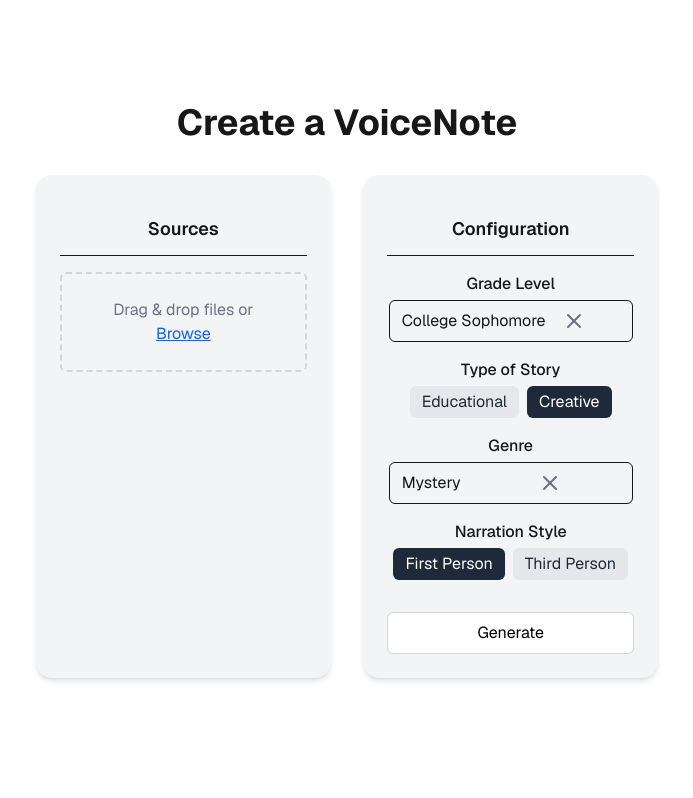
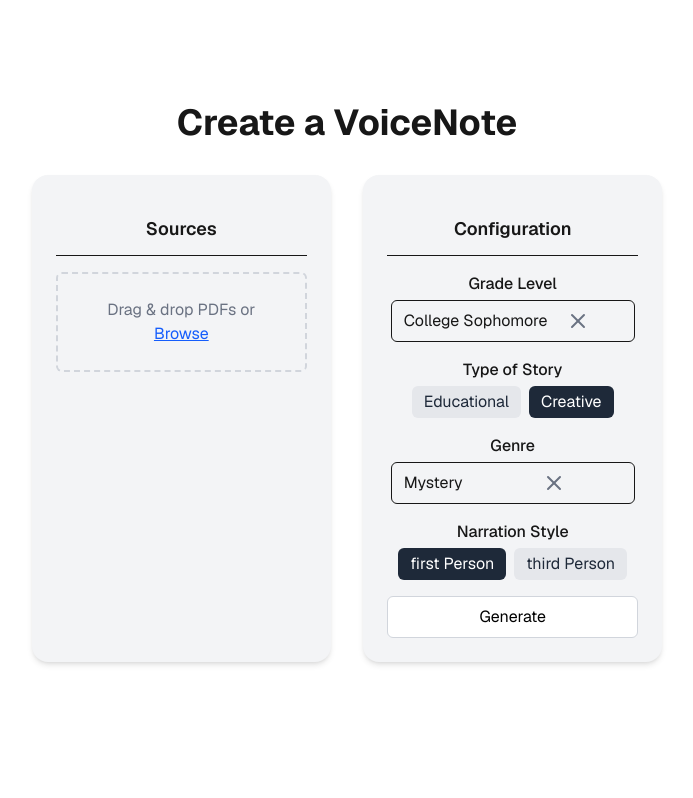
Before and after one commit to laurensgalarza/VoiceNotes, a Next.js app in the folder voicenotes/: page / in a window 1280 px wide. Shown: the part 1569-2367 px from the top of the page, without its empty margins (293-986 px from the left). Built offline with nearby package versions, Linux system fonts and the light colour scheme.

Commit message:
Updated create.js

```diff
--- a/voicenotes/src/app/frontend/create.js
+++ b/voicenotes/src/app/frontend/create.js
@@ -5,23 +5,47 @@ import { X } from 'lucide-react';
 import SourceFile from "./components/SourceFile";
 
 export default function Create({ setStory, setLoadingScreen }) {
-    const [topic, setTopic] = useState("")
-    const [files, setFiles] = useState([])
+    const [topic, setTopic] = useState("");
+    const [files, setFiles] = useState([]); // raw File objects
+    const [parsedFiles, setParsedFiles] = useState([]); // parsed text previews
     const [config, setConfig] = useState({
         gradeLevel: "College Sophomore",
         storyType: "Creative",
         genre: "Mystery",
         narration: "first person"
-    })
+    });
+
+    const handleFileUpload = async (newFiles) => {
+        for (const file of newFiles) {
+            const formData = new FormData();
+            formData.append("pdfFile", file);
+
+            try {
+                const response = await fetch("/upload", {
+                    method: "POST",
+                    body: formData,
+                });
+
+                const data = await response.json();
+                if (response.ok) {
+                    setParsedFiles((prev) => [...prev, {
+                        filename: file.name,
+                        filepreview: data.content.slice(0, 500), // preview
+                        fullText: data.content
+                    }]);
+                } else {
+                    alert(data.message || "Failed to parse file.");
+                }
+            } catch (err) {
+                console.error("Upload error:", err);
+            }
+        }
+    };
 
     const handleGenerate = async () => {
-        setLoadingScreen(true)
+        setLoadingScreen(true);
 
-        const fileTexts = []
-        for (const file of files) {
-            const text = await file.text()
-            fileTexts.push(text)
-        }
+        const fileTexts = parsedFiles.map(file => file.fullText);
 
         const response = await fetch("/api/generateStory", {
             method: "POST",
@@ -29,33 +53,28 @@ export default function Create({ setStory, setLoadingScreen }) {
                 "Content-Type": "application/json"
             },
             body: JSON.stringify({ topic, fileTexts, ...config })
-        })
+        });
 
-        const data = await response.json()
-
+        const data = await response.json();
         if (data.story) {
-            alert("story generated")
-            setStory(data.story)
+            alert("Story generated!");
+            setStory(data.story);
         } else {
-            alert(data.error || "An error occurred.")
+            alert(data.error || "An error occurred.");
         }
 
-        setLoadingScreen(false)
-    }
+        setLoadingScreen(false);
+    };
 
     return (
-        <div className="mt-40 bg-white flex flex-col items-center p-6 ">
-            <section id="upload" className="scroll-mt-55"></section>
+        <div className="mt-40 bg-white flex flex-col items-center p-6">
             <h1 className="text-4xl font-bold mb-8">Create a VoiceNote</h1>
             <div className="flex flex-col md:flex-row gap-8 w-full max-w-5xl">
 
-                {/* 🟢 LEFT PANEL - SOURCES */}
+                {/* Left Panel - Sources */}
                 <div className="flex-1 bg-gray-100 rounded-2xl shadow-md p-6">
-                    <h2 className="text-lg font-semibold mb-4 text-center border-b border-white-300 w-full my-4 pb-3">
-                        Sources
-                    </h2>
+                    <h2 className="text-lg font-semibold mb-4 text-center border-b border-white-300 w-full my-4 pb-3">Sources</h2>
 
-                    {/* 🔄 REPLACED SECTION: File Input + Drag & Drop Upload */}
                     <input
                         id="fileInput"
                         type="file"
@@ -63,8 +82,9 @@ export default function Create({ setStory, setLoadingScreen }) {
                         multiple
                         hidden
                         onChange={(e) => {
-                            const selectedFiles = Array.from(e.target.files);
-                            setFiles([...files, ...selectedFiles]);
+                            const selected = Array.from(e.target.files);
+                            setFiles([...files, ...selected]);
+                            handleFileUpload(selected);
                         }}
                     />
 
@@ -74,37 +94,34 @@ export default function Create({ setStory, setLoadingScreen }) {
                         onDragOver={(e) => e.preventDefault()}
                         onDrop={(e) => {
                             e.preventDefault();
-                            const droppedFiles = Array.from(e.dataTransfer.files);
-                            setFiles([...files, ...droppedFiles]);
+                            const dropped = Array.from(e.dataTransfer.files);
+                            setFiles([...files, ...dropped]);
+                            handleFileUpload(dropped);
                         }}
                     >
-                        <p className="text-gray-500">
-                            Drag & drop files or <span className="text-blue-600 underline">Browse</span>
-                        </p>
+                        <p className="text-gray-500">Drag & drop PDFs or <span className="text-blue-600 underline">Browse</span></p>
                     </div>
 
                     <div className="space-y-4">
-                        {files.map((file, index) => (
-                            <SourceFile key={index} file={file} />
+                        {parsedFiles.map((file, index) => (
+                            <SourceFile key={index} {...file} />
                         ))}
                     </div>
                 </div>
 
-                {/* ⚙️ RIGHT PANEL - CONFIG */}
+                {/* Right Panel - Config */}
                 <div className="flex-1 bg-gray-100 rounded-2xl shadow-md p-6">
                     <h2 className="text-lg font-semibold mb-4 text-center border-b border-white-300 w-full my-4 pb-3">Configuration</h2>
 
-                    {/* grade Level input */}
+                    {/* Grade Level Input */}
                     <div className="mb-4 relative">
                         <label className="block text-m font-medium mb-1 text-center">Grade Level</label>
                         <input
                             type="text"
                             value={config.gradeLevel}
-                            onChange={(e) => { setConfig({ ...config, gradeLevel: e.target.value }) }}
-                            placeholder="ex. College Sophomore"
+                            onChange={(e) => setConfig({ ...config, gradeLevel: e.target.value })}
                             className="px-3 py-2 border rounded-md mx-auto flex"
                         />
-
                         {config.gradeLevel && (
                             <button
                                 onClick={() => setConfig({ ...config, gradeLevel: "" })}
@@ -114,35 +131,30 @@ export default function Create({ setStory, setLoadingScreen }) {
                         )}
                     </div>
 
-                    {/* story type buttons */}
+                    {/* Story Type */}
                     <div className="flex flex-col mb-4 items-center">
                         <label className="block text-m font-medium mb-1 text-center">Type of Story</label>
                         <div className="flex gap-2">
-                            <button
-                                onClick={() => { setConfig({ ...config, storyType: "Educational" }) }}
-                                className={`${config.storyType === "Educational" ? "bg-gray-800 text-white" : "bg-gray-200 text-gray-800"} px-3 py-1 rounded-md cursor-pointer`}>
-                                Educational
-                            </button>
-
-                            <button
-                                onClick={() => { setConfig({ ...config, storyType: "Creative" }) }}
-                                className={`${config.storyType === "Creative" ? "bg-gray-800 text-white" : "bg-gray-200 text-gray-800"} px-3 py-1 rounded-md cursor-pointer`}>
-                                Creative
-                            </button>
+                            {["Educational", "Creative"].map(type => (
+                                <button
+                                    key={type}
+                                    onClick={() => setConfig({ ...config, storyType: type })}
+                                    className={`${config.storyType === type ? "bg-gray-800 text-white" : "bg-gray-200 text-gray-800"} px-3 py-1 rounded-md`}>
+                                    {type}
+                                </button>
+                            ))}
                         </div>
                     </div>
 
-                    {/* genre input */}
+                    {/* Genre */}
                     <div className="mb-4 relative">
                         <label className="block text-m font-medium mb-1 text-center">Genre</label>
                         <input
                             type="text"
                             value={config.genre}
-                            onChange={(e) => { setConfig({ ...config, genre: e.target.value }) }}
-                            placeholder="ex. Mystery"
-                            className="w/2 px-3 py-2 border rounded-md mx-auto flex"
+                            onChange={(e) => setConfig({ ...config, genre: e.target.value })}
+                            className="px-3 py-2 border rounded-md mx-auto flex"
                         />
-
                         {config.genre && (
                             <button
                                 onClick={() => setConfig({ ...config, genre: "" })}
@@ -152,32 +164,29 @@ export default function Create({ setStory, setLoadingScreen }) {
                         )}
                     </div>
 
-                    {/* narration style */}
-                    <div className="flex flex-col mb-4 items-center ">
+                    {/* Narration Style */}
+                    <div className="flex flex-col mb-4 items-center">
                         <label className="block text-m font-medium mb-1 text-center">Narration Style</label>
                         <div className="flex gap-2">
-                            <button
-                                onClick={() => { setConfig({ ...config, narration: "first person" }) }}
-                                className={`${config.narration === "first person" ? "bg-gray-800 text-white" : "bg-gray-200 text-gray-800"} px-3 py-1 rounded-md cursor-pointer`}>
-                                First Person
-                            </button>
-
-                            <button
-                                onClick={() => { setConfig({ ...config, narration: "third person" }) }}
-                                className={`${config.narration === "third person" ? "bg-gray-800 text-white" : "bg-gray-200 text-gray-800"} px-3 py-1 rounded-md cursor-pointer`}>
-                                Third Person
-                            </button>
+                            {["first person", "third person"].map(style => (
+                                <button
+                                    key={style}
+                                    onClick={() => setConfig({ ...config, narration: style })}
+                                    className={`${config.narration === style ? "bg-gray-800 text-white" : "bg-gray-200 text-gray-800"} px-3 py-1 rounded-md`}>
+                                    {style.replace(" person", " Person")}
+                                </button>
+                            ))}
                         </div>
                     </div>
 
-                    {/* generate button */}
+                    {/* Generate Button */}
                     <button
-                        onClick={() => handleGenerate()}
-                        className="w-full bg-gray-200 active:bg-gray-800 active:text-white mt-4 bg-white border border-gray-300 text-black py-2 rounded-md hover:bg-gray-200 focus:ring-1 focus:ring-gray-100 cursor-pointer duration-300">
+                        onClick={handleGenerate}
+                        className="w-full bg-white border border-gray-300 text-black py-2 rounded-md hover:bg-gray-200 active:bg-gray-800 active:text-white transition">
                         Generate
                     </button>
                 </div>
             </div>
         </div>
-    )
+    );
 }
```
